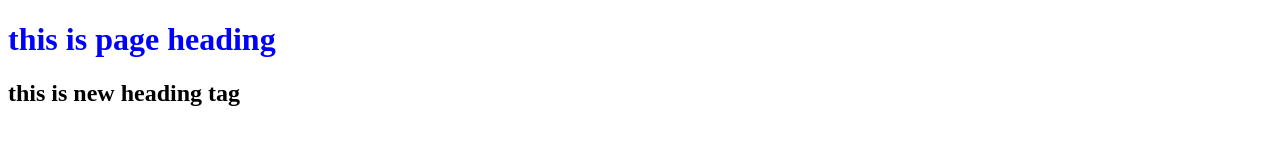
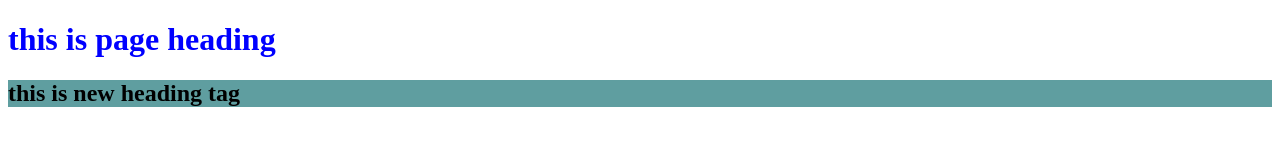
Before and after one commit to shaf-ahmed-au6/test-repo, a plain HTML site: page index.html in a window 1280 px wide. Drawn offline with Linux system fonts and the light colour scheme.

Commit message:
styling added to h2

```diff
--- a/index.html
+++ b/index.html
@@ -10,8 +10,9 @@
     <body>
 
         <h1 style="color: blue;">this is page heading</h1>
-        <h2>
+        <h2 style="background-color: cadetblue;">
             this is new heading tag
+
         </h2>
 
 
```
